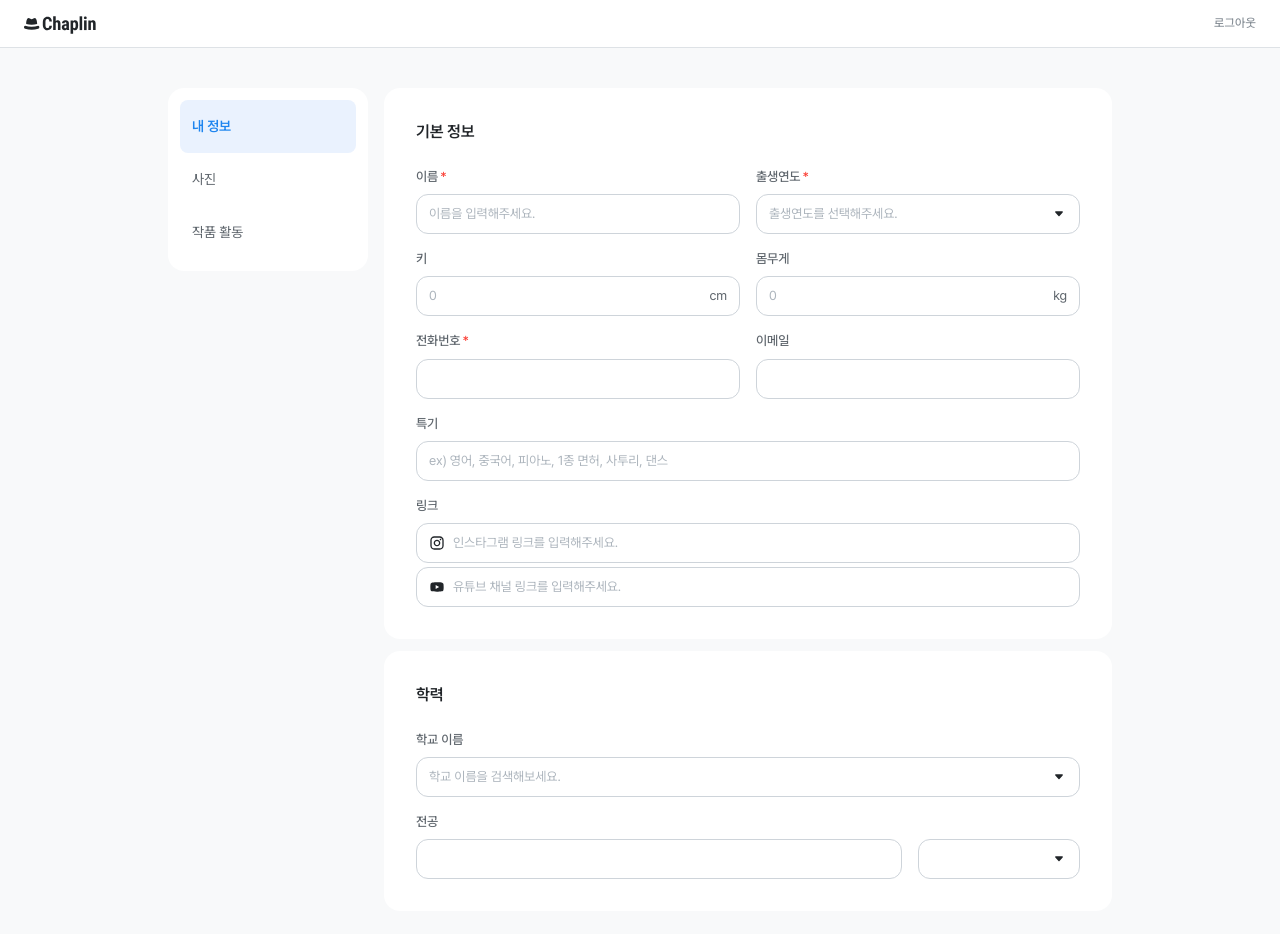
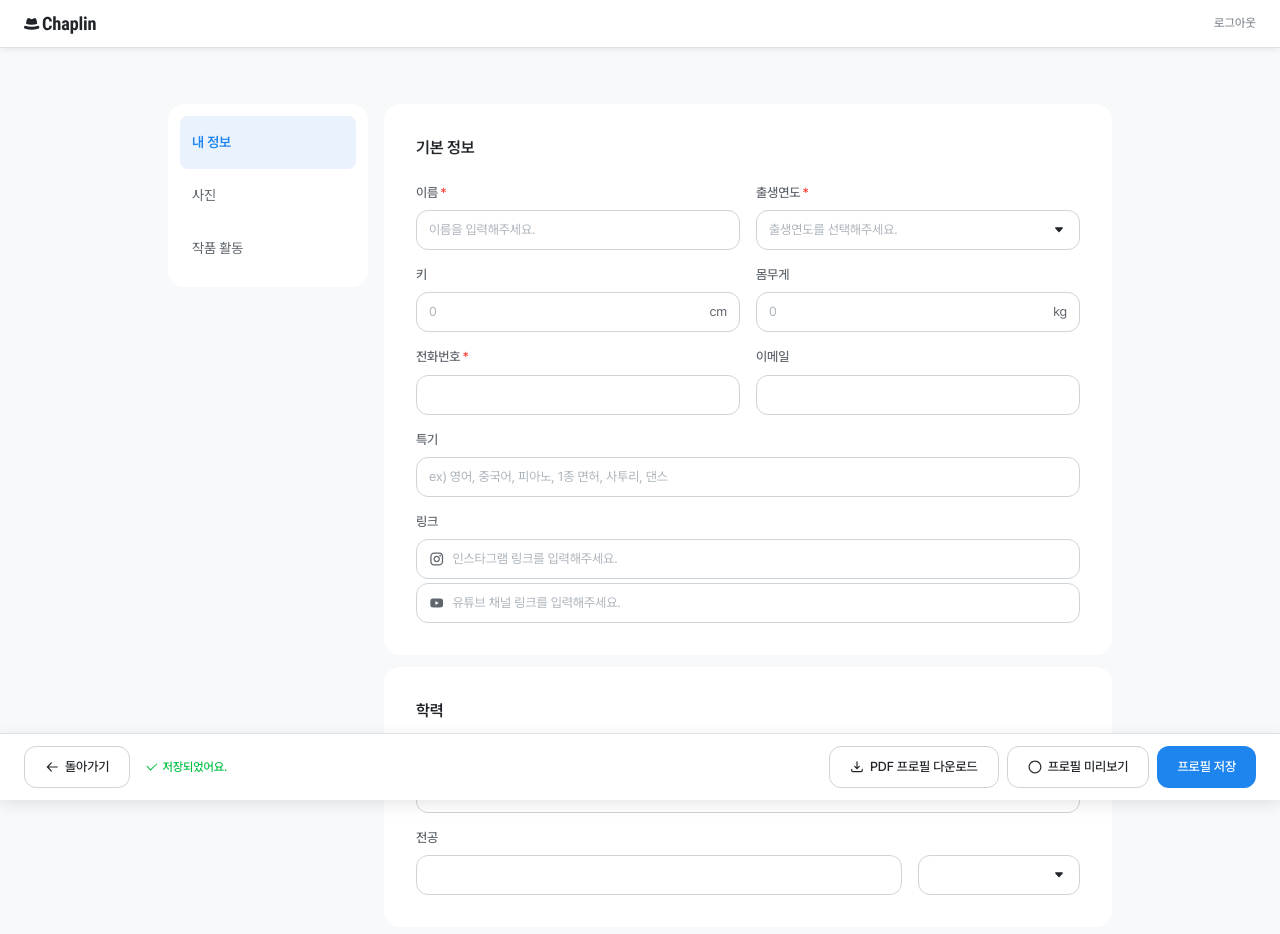
Before and after one commit to vacilando-chaplin/dokbaek-front, a Next.js app: page /profile in a window 1280 px wide. Shown: the top 934 px of the page. Built offline with nearby package versions, Linux system fonts and the light colour scheme.

Commit message:
info 디자인 완성

```diff
--- /dev/null
+++ b/src/app/profile/layout.tsx
@@ -0,0 +1,12 @@
+import BottomBar from "@/components/organisms/bottomBar";
+
+const Layout = ({ children }: { children: React.ReactNode }) => {
+  return (
+    <div className="flex min-h-dvh w-full flex-col items-center justify-center bg-background-base-light">
+      {children}
+      <BottomBar />
+    </div>
+  );
+};
+
+export default Layout;
--- a/src/app/profile/page.tsx
+++ b/src/app/profile/page.tsx
@@ -1,7 +1,6 @@
 "use client";
 
 import SideMenu from "@/components/molecules/sideMenu";
-import BottomBar from "@/components/organisms/bottomBar";
 import InfoMain from "@/components/organisms/infoMain";
 import InfoSub from "@/components/organisms/infoSub";
 import { useState } from "react";
@@ -10,7 +9,7 @@ const Profile = () => {
   const [stepper, setStepper] = useState(0);
 
   return (
-    <div className="flex flex-row gap-4 p-10">
+    <div className="mb-16 mt-16 flex flex-row gap-4 p-10">
       <SideMenu stepper={stepper} setStepper={setStepper} />
       <div className="flex w-[728px] flex-col gap-3">
         <InfoMain />
--- a/src/app/profile/template.tsx
+++ /dev/null
@@ -1,9 +0,0 @@
-const Template = ({ children }: { children: React.ReactNode }) => {
-  return (
-    <div className="flex min-h-dvh w-full items-start justify-center bg-background-base-light">
-      {children}
-    </div>
-  );
-};
-
-export default Template;
--- /dev/null
+++ b/src/components/atoms/button.tsx
@@ -0,0 +1,18 @@
+interface ButtonProps {
+  icon?: string;
+  text: string;
+}
+
+const Button = ({ icon, text }: ButtonProps) => {
+  return (
+    <button
+      type="button"
+      className="flex h-auto w-auto items-center justify-center gap-1.5 rounded-xl border border-border-default-light bg-background-surface-light px-5 py-[11px] text-body3 font-medium leading-body3 tracking-body3 text-content-primary-light outline-none"
+    >
+      {icon && <img src={icon} alt="Button Icon" className="h-3.5 w-3.5" />}
+      {text}
+    </button>
+  );
+};
+
+export default Button;
--- a/src/components/atoms/input.tsx
+++ b/src/components/atoms/input.tsx
@@ -17,12 +17,35 @@ const Input = ({
 }: InputProps) => {
   return (
     <div className="flex h-10 w-full items-center gap-2 rounded-xl border border-border-default-light bg-background-surface-light px-3 py-[11px] text-body3 font-normal leading-body3 tracking-body3 text-content-primary-light placeholder-content-alternative-light">
-      {icon && (
-        <img
-          src={icon}
-          alt="link"
-          className={`h-4 w-4 ${text ? "fill-content-primary-light" : "fill-content-secondary-light"}`}
-        />
+      {icon === "instagram" && (
+        <svg
+          width="16"
+          height="16"
+          viewBox="0 0 24 24"
+          fill="none"
+          xmlns="http://www.w3.org/2000/svg"
+        >
+          <path
+            d="M7.8 2H16.2C19.4 2 22 4.6 22 7.8V16.2C22 17.7383 21.3889 19.2135 20.3012 20.3012C19.2135 21.3889 17.7383 22 16.2 22H7.8C4.6 22 2 19.4 2 16.2V7.8C2 6.26174 2.61107 4.78649 3.69878 3.69878C4.78649 2.61107 6.26174 2 7.8 2ZM7.6 4C6.64522 4 5.72955 4.37928 5.05442 5.05442C4.37928 5.72955 4 6.64522 4 7.6V16.4C4 18.39 5.61 20 7.6 20H16.4C17.3548 20 18.2705 19.6207 18.9456 18.9456C19.6207 18.2705 20 17.3548 20 16.4V7.6C20 5.61 18.39 4 16.4 4H7.6ZM17.25 5.5C17.5815 5.5 17.8995 5.6317 18.1339 5.86612C18.3683 6.10054 18.5 6.41848 18.5 6.75C18.5 7.08152 18.3683 7.39946 18.1339 7.63388C17.8995 7.8683 17.5815 8 17.25 8C16.9185 8 16.6005 7.8683 16.3661 7.63388C16.1317 7.39946 16 7.08152 16 6.75C16 6.41848 16.1317 6.10054 16.3661 5.86612C16.6005 5.6317 16.9185 5.5 17.25 5.5ZM12 7C13.3261 7 14.5979 7.52678 15.5355 8.46447C16.4732 9.40215 17 10.6739 17 12C17 13.3261 16.4732 14.5979 15.5355 15.5355C14.5979 16.4732 13.3261 17 12 17C10.6739 17 9.40215 16.4732 8.46447 15.5355C7.52678 14.5979 7 13.3261 7 12C7 10.6739 7.52678 9.40215 8.46447 8.46447C9.40215 7.52678 10.6739 7 12 7ZM12 9C11.2044 9 10.4413 9.31607 9.87868 9.87868C9.31607 10.4413 9 11.2044 9 12C9 12.7956 9.31607 13.5587 9.87868 14.1213C10.4413 14.6839 11.2044 15 12 15C12.7956 15 13.5587 14.6839 14.1213 14.1213C14.6839 13.5587 15 12.7956 15 12C15 11.2044 14.6839 10.4413 14.1213 9.87868C13.5587 9.31607 12.7956 9 12 9Z"
+            fill="#212529"
+            className={`${text ? "fill-content-primary-light" : "fill-content-secondary-light"}`}
+          />
+        </svg>
+      )}
+      {icon === "youtube" && (
+        <svg
+          width="16"
+          height="16"
+          viewBox="0 0 24 24"
+          fill="none"
+          xmlns="http://www.w3.org/2000/svg"
+        >
+          <path
+            d="M10 15L15.19 12L10 9V15ZM21.56 7.17C21.69 7.64 21.78 8.27 21.84 9.07C21.91 9.87 21.94 10.56 21.94 11.16L22 12C22 14.19 21.84 15.8 21.56 16.83C21.31 17.73 20.73 18.31 19.83 18.56C19.36 18.69 18.5 18.78 17.18 18.84C15.88 18.91 14.69 18.94 13.59 18.94L12 19C7.81 19 5.2 18.84 4.17 18.56C3.27 18.31 2.69 17.73 2.44 16.83C2.31 16.36 2.22 15.73 2.16 14.93C2.09 14.13 2.06 13.44 2.06 12.84L2 12C2 9.81 2.16 8.2 2.44 7.17C2.69 6.27 3.27 5.69 4.17 5.44C4.64 5.31 5.5 5.22 6.82 5.16C8.12 5.09 9.31 5.06 10.41 5.06L12 5C16.19 5 18.8 5.16 19.83 5.44C20.73 5.69 21.31 6.27 21.56 7.17Z"
+            fill="#212529"
+            className={`${text ? "fill-content-primary-light" : "fill-content-secondary-light"}`}
+          />
+        </svg>
       )}
       <input
         className="w-full outline-none"
--- /dev/null
+++ b/src/components/atoms/saveButton.tsx
@@ -0,0 +1,16 @@
+interface SaveButtonProps {
+  text: string;
+}
+
+const SaveButton = ({ text }: SaveButtonProps) => {
+  return (
+    <button
+      type="submit"
+      className="flex h-auto w-auto items-center justify-center gap-1.5 rounded-xl bg-accent-primary-light px-5 py-[11px] text-body3 font-medium leading-body3 tracking-body3 text-static-white"
+    >
+      {text}
+    </button>
+  );
+};
+
+export default SaveButton;
--- a/src/components/organisms/bottomBar.tsx
+++ b/src/components/organisms/bottomBar.tsx
@@ -1,6 +1,35 @@
+import Button from "../atoms/button";
+import SaveButton from "../atoms/saveButton";
+
 const BottomBar = () => {
   return (
-    <section className="flex h-auto w-full items-center justify-between border-t-[1px] bg-background-elevated-light px-6 py-3 shadow-footer"></section>
+    <section className="fixed bottom-0 flex h-auto w-full items-center justify-between border-t-[1px] bg-background-elevated-light px-6 py-3 shadow-footer">
+      <div className="flex gap-4">
+        <Button icon="/icons/ArrowDirectionLeft.svg" text="돌아가기" />
+        <label className="flex items-center gap-1 text-caption1 font-medium leading-caption1 tracking-caption1 text-state-positive-light">
+          <svg
+            width="12"
+            height="12"
+            viewBox="0 0 24 24"
+            fill="none"
+            xmlns="http://www.w3.org/2000/svg"
+          >
+            <path
+              fill-rule="evenodd"
+              clip-rule="evenodd"
+              d="M22.2236 5.3098C22.6048 5.70945 22.5898 6.34244 22.1902 6.72362L8.86639 19.432L1.75865 11.5802C1.388 11.1708 1.41946 10.5384 1.8289 10.1677C2.23835 9.79709 2.87073 9.82854 3.24137 10.238L8.97146 16.568L20.8098 5.27638C21.2095 4.8952 21.8424 4.91016 22.2236 5.3098Z"
+              fill="#01C043"
+            />
+          </svg>
+          저장되었어요.
+        </label>
+      </div>
+      <div className="flex gap-2">
+        <Button icon="/icons/Download.svg" text="PDF 프로필 다운로드" />
+        <Button icon="/icons/Circle.svg" text="프로필 미리보기" />
+        <SaveButton text="프로필 저장" />
+      </div>
+    </section>
   );
 };
 
--- a/src/components/organisms/infoMain.tsx
+++ b/src/components/organisms/infoMain.tsx
@@ -60,13 +60,13 @@ const InfoMain = () => {
               type="link"
               text=""
               placeholder="인스타그램 링크를 입력해주세요."
-              icon="/icons/Instagram.svg"
+              icon="instagram"
             />
             <Input
               type="link"
               text=""
               placeholder="유튜브 채널 링크를 입력해주세요."
-              icon="/icons/Youtube.svg"
+              icon="youtube"
             />
           </div>
         </div>
--- a/src/components/organisms/topBar.tsx
+++ b/src/components/organisms/topBar.tsx
@@ -6,7 +6,7 @@ const TopBar = () => {
   const topBarLinks = topBarList;
 
   return (
-    <section className="flex h-12 w-full items-center border-b-[1px] bg-background-elevated-light px-6 shadow-header">
+    <section className="fixed top-0 flex h-12 w-full items-center border-b-[1px] bg-background-elevated-light px-6 shadow-header">
       <nav className="flex w-full items-center justify-between">
         <Logo name={topBarLinks[0].name} href={topBarLinks[0].href} />
         <TextLink name={topBarLinks[1].name} href={topBarLinks[1].href} />
```
